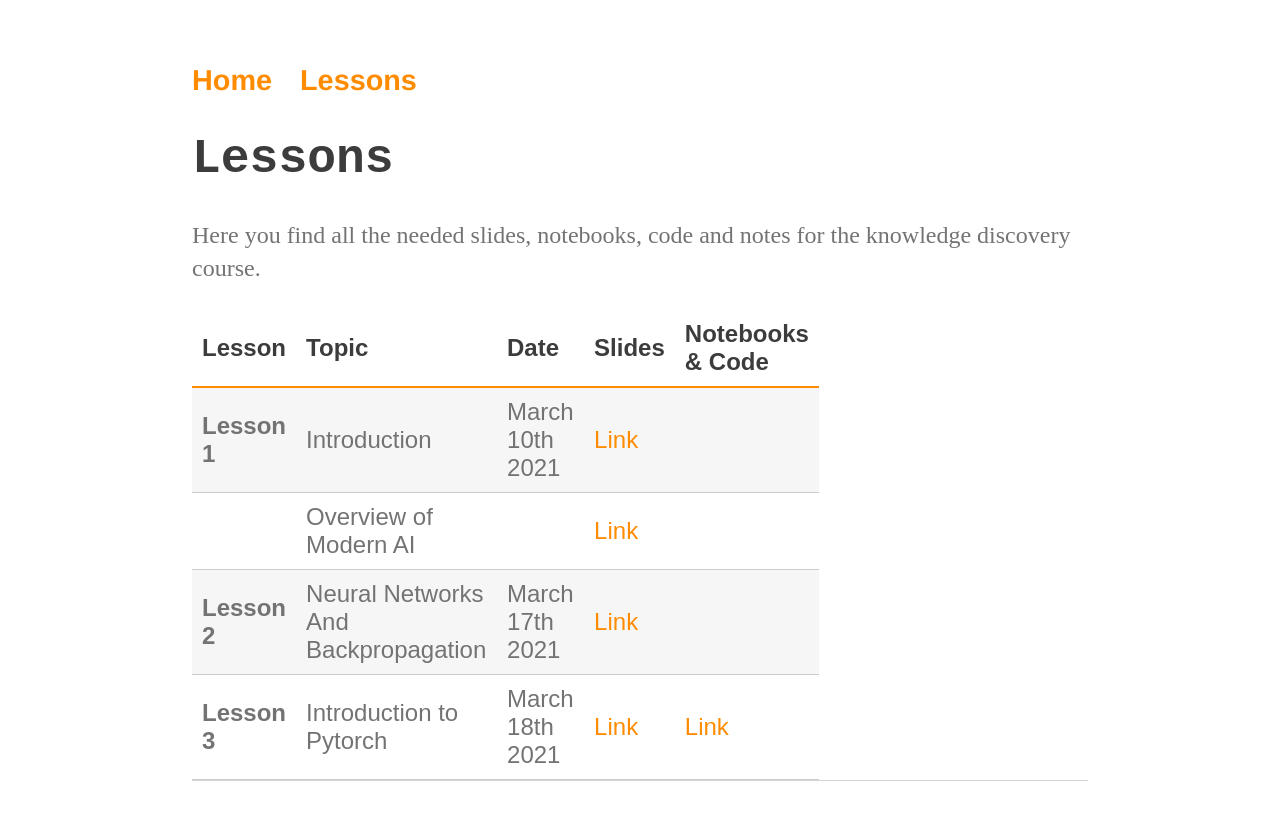
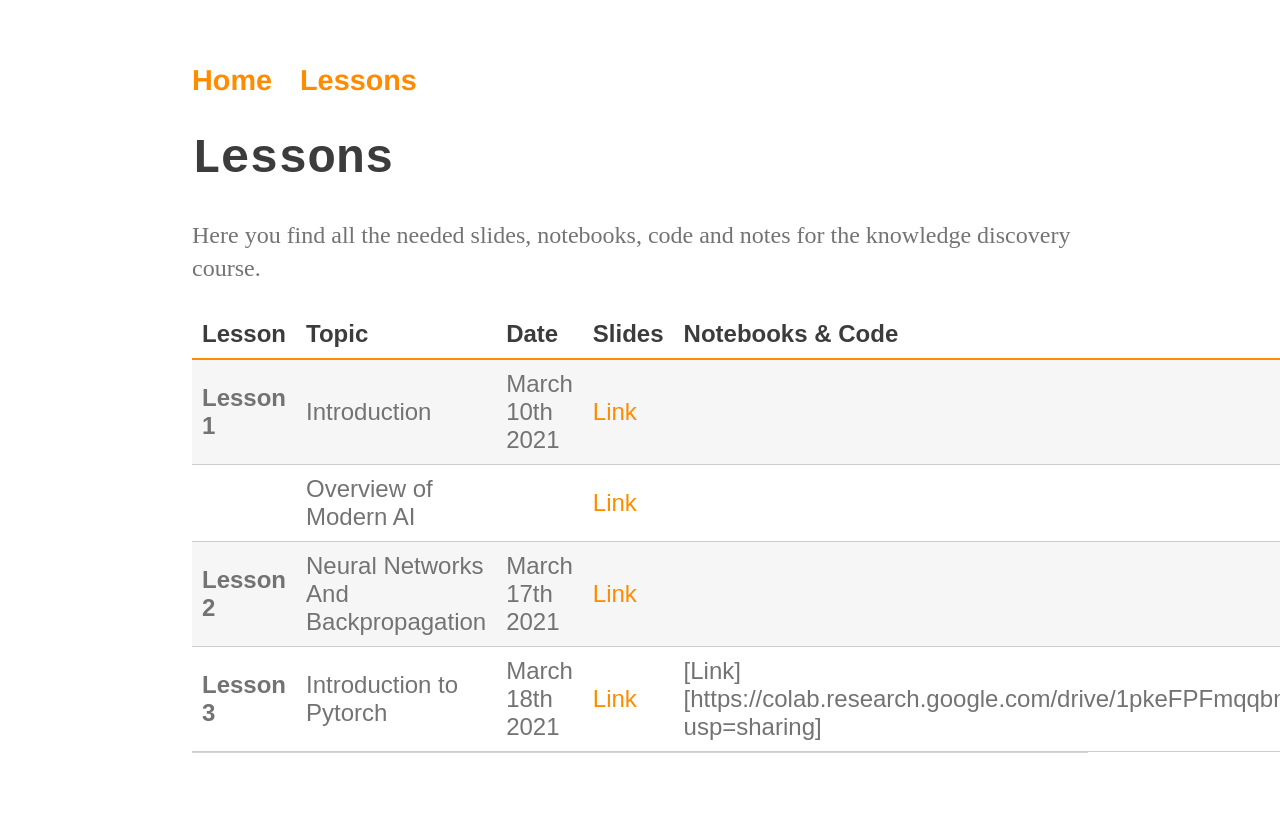
Before and after one commit to perceivelab/knowledge-discovery-course, a Jekyll site: the page built from lezioni.md, in a window 1280 px wide. Shown: the top 820 px of the page. Built offline with Jekyll 4.4.1, drawn with Linux system fonts in a browser that asks for light colours; our own code applies the rules of GitHub Pages for plain Markdown files; some of the changed lines change nothing that is shown.

Commit message:
Update lezioni.md

```diff
--- a/lezioni.md
+++ b/lezioni.md
@@ -7,7 +7,7 @@
 | **Lesson 1**  | Introduction | March 10th 2021 | [Link](https://drive.google.com/file/d/1PrZxICwa4Uj-dUEPZhd-3zOQNfyXmj03/view?usp=sharing) |  |
 |  | Overview of Modern AI |   | [Link](https://drive.google.com/file/d/1ufIwXL9V-UCbczuzddBsF8nRnop6gEVW/view?usp=sharing) |  |
 | **Lesson 2** | Neural Networks And Backpropagation | March 17th 2021 | [Link](https://drive.google.com/file/d/1rNgzoEmAtqVhVmaEwjNNOOa1xV0l98JX/view?usp=sharing) |  |
-| **Lesson 3** | Introduction to Pytorch | March 18th 2021 | [Link][404] | [Link][404] |
+| **Lesson 3** | Introduction to Pytorch | March 18th 2021 | [Link][404] | [Link][https://colab.research.google.com/drive/1pkeFPFmqqbmkvEqcflesiJm2h05JQwpM?usp=sharing] |
 
 
 [404]: /knowledge-discovery/fallback
```
